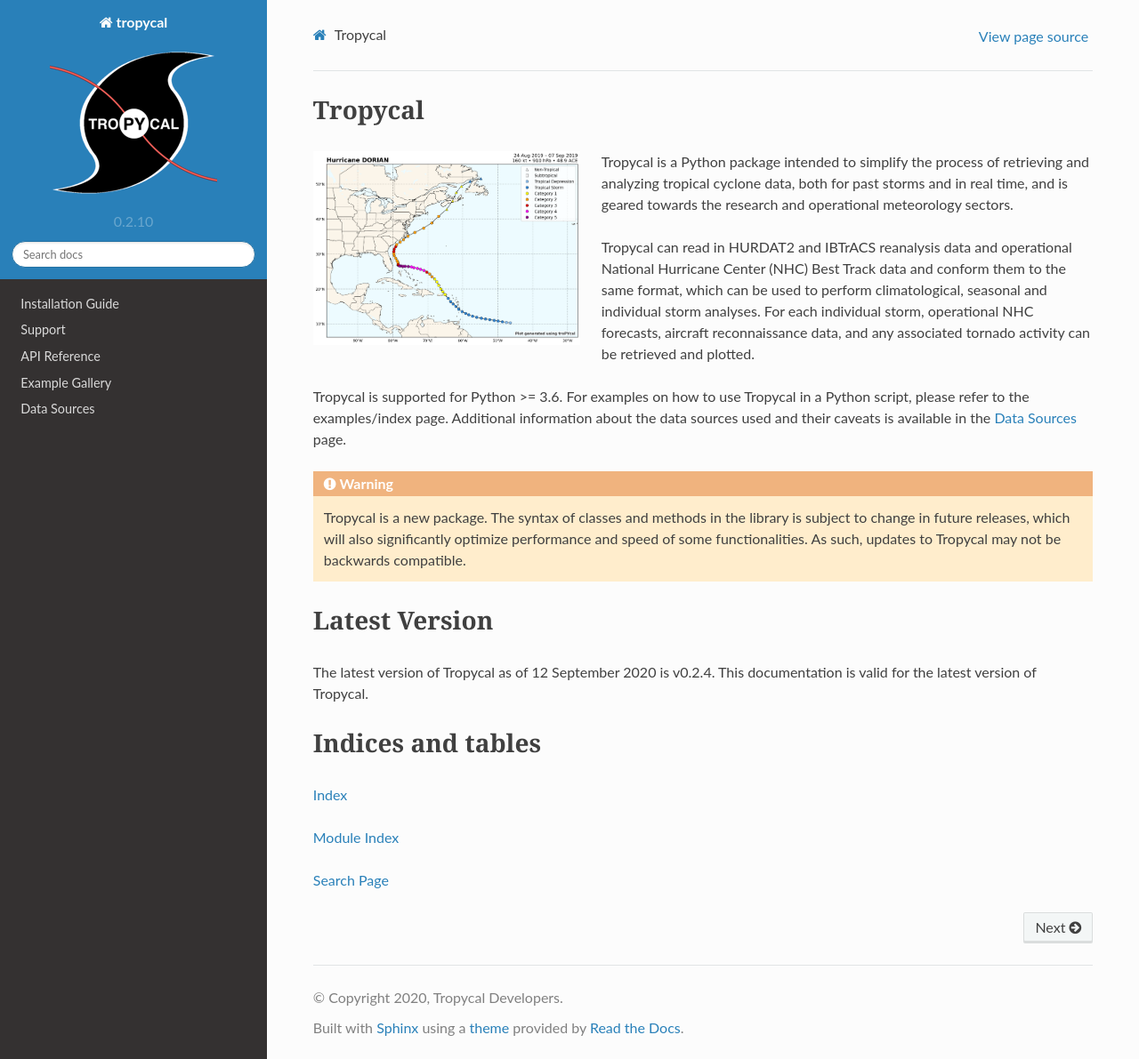
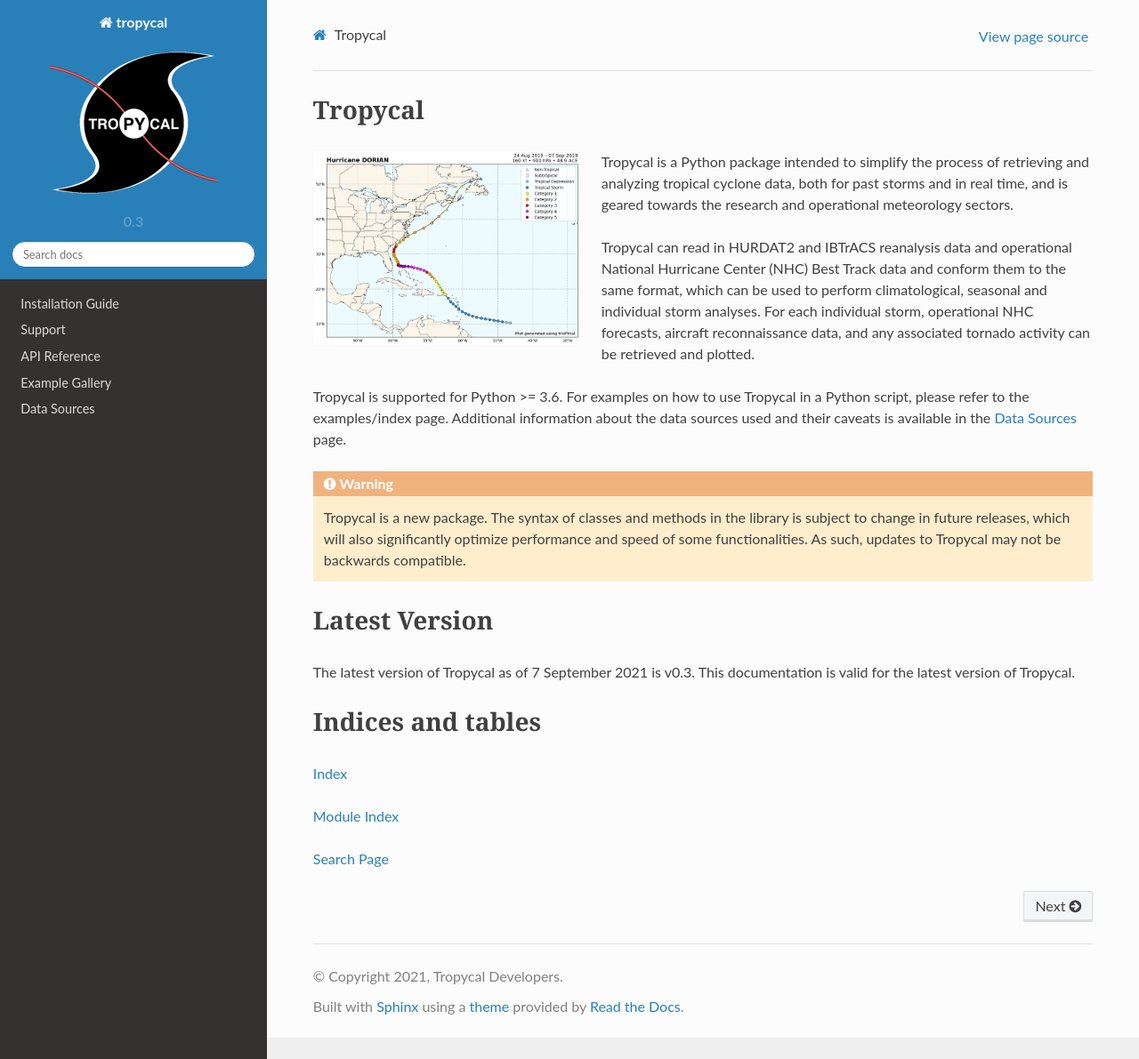
Before and after one commit to tropycal/tropycal, a Sphinx documentation site: the page built from docs/index.rst, in a window 1280 px wide and 1191 px high. Shown: the whole window at 89% size. Built offline with Sphinx 7.4.7 and the Read the Docs theme 2.0.0, drawn with Linux system fonts in a browser that asks for light colours; nearby versions of some CDN libraries; some web fonts are replaced; library files that are not in the unit come from our copies; pages that are not in the unit, such as notebooks, are missing from menus; the version number is read from the project's files by our own code.

Commit message:
fix: update to v0.3

```diff
--- a/docs/conf.py
+++ b/docs/conf.py
@@ -27,13 +27,13 @@
 # -- Project information -----------------------------------------------------
 
 project = 'tropycal'
-copyright = '2020, Tropycal Developers'
+copyright = '2021, Tropycal Developers'
 author = 'Tropycal Developers'
 
 # The short X.Y version
 version = ''
 # The full version, including alpha/beta/rc tags
-release = '0.2.10'
+release = '0.3'
 
 
 # -- General configuration ---------------------------------------------------
--- a/docs/index.rst
+++ b/docs/index.rst
@@ -30,7 +30,7 @@
 Latest Version
 ==============
 
-The latest version of Tropycal as of 12 September 2020 is v0.2.4. This documentation is valid for the latest version of Tropycal.
+The latest version of Tropycal as of 7 September 2021 is v0.3. This documentation is valid for the latest version of Tropycal.
 
 Indices and tables
 ==================
--- a/setup.cfg
+++ b/setup.cfg
@@ -1,6 +1,6 @@
 [metadata]
 name = tropycal
-version = 0.2.10
+version = 0.3
 description = Package for retrieving and analyzing tropical cyclone data
 long_description = file: README.md
 long_description_content_type = text/markdown
```
Also changed, not shown: README.md (+7 -1 lines).
